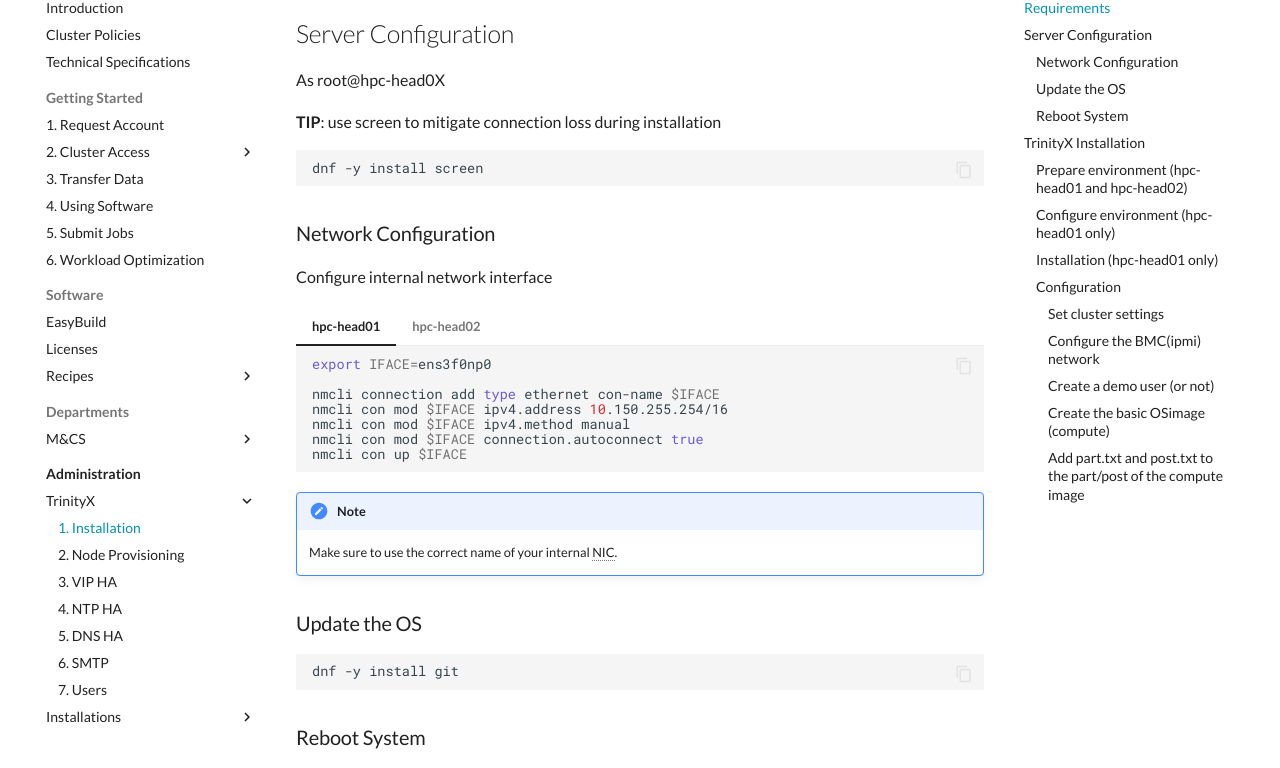
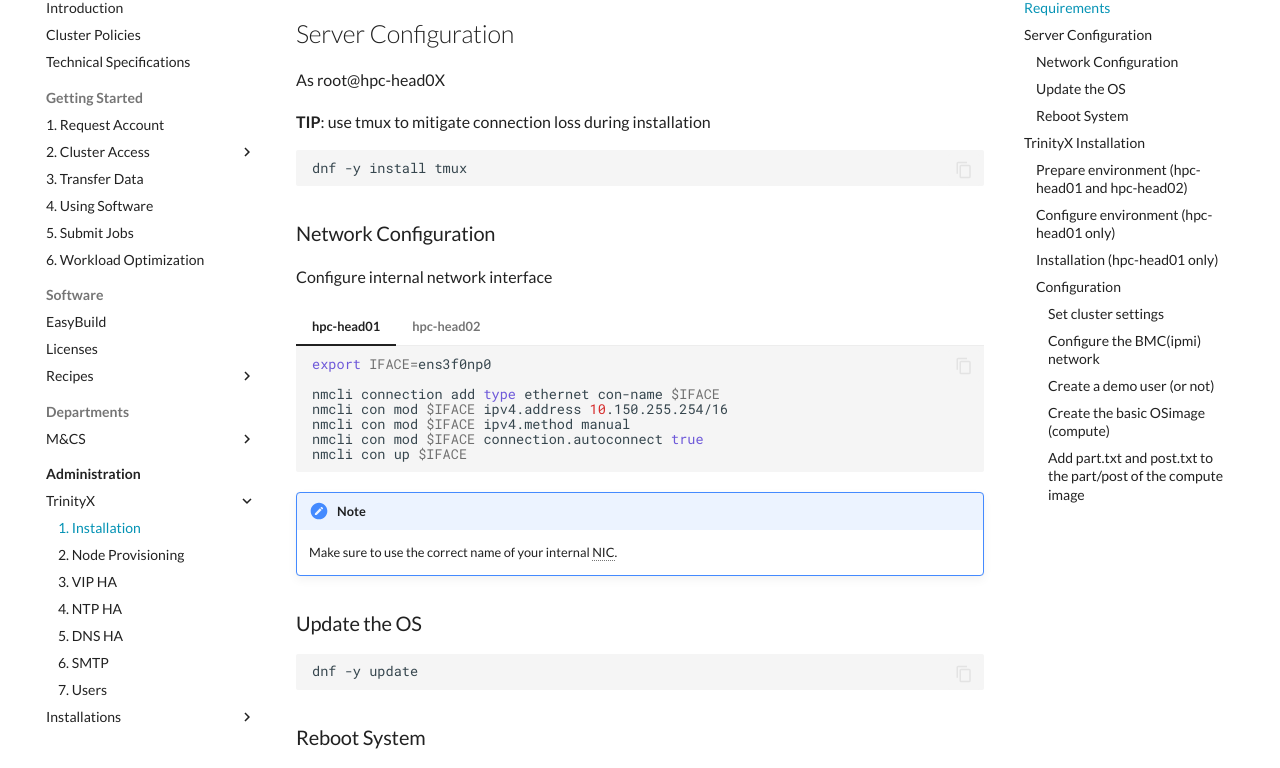
Before and after one commit to gferhpc/supercomputing.tue.nl, an MkDocs documentation site: the page built from pages/documentation/administration/trinityx/installation.md, in a window 1280 px wide and 1400 px high, scrolled down 564 px. Shown: the part 148-916 px from the top of the window. Built offline with MkDocs 1.6.1 and Material for MkDocs 9.7.7, drawn with Linux system fonts in a browser that asks for light colours.

Commit message:
Update installation.md

````diff
--- a/pages/documentation/administration/trinityx/installation.md
+++ b/pages/documentation/administration/trinityx/installation.md
@@ -38,9 +38,9 @@
 
 As root@hpc-head0X
 
-**TIP**: use screen to mitigate connection loss during installation
+**TIP**: use tmux to mitigate connection loss during installation
 ```shell
-dnf -y install screen
+dnf -y install tmux
 ```
 
 ### Network Configuration
@@ -82,7 +82,7 @@ Configure internal network interface
 ### Update the OS
 
 ```shell
-dnf -y install git
+dnf -y update
 ```
 
 ### Reboot System
````
